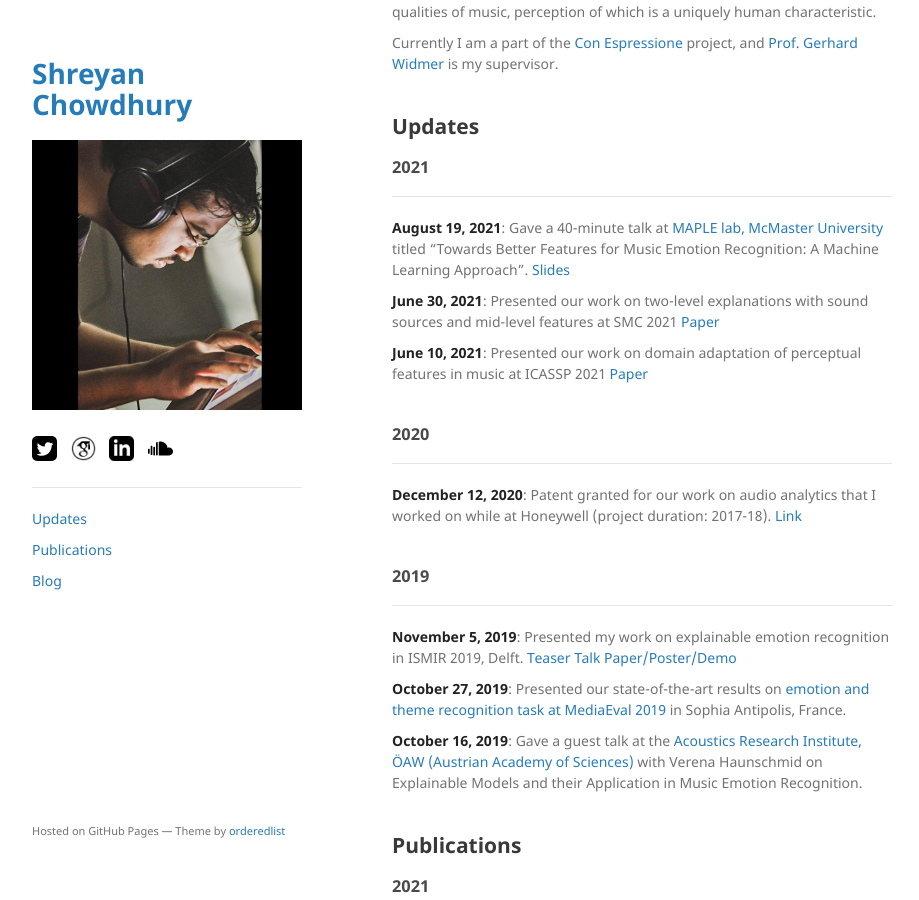
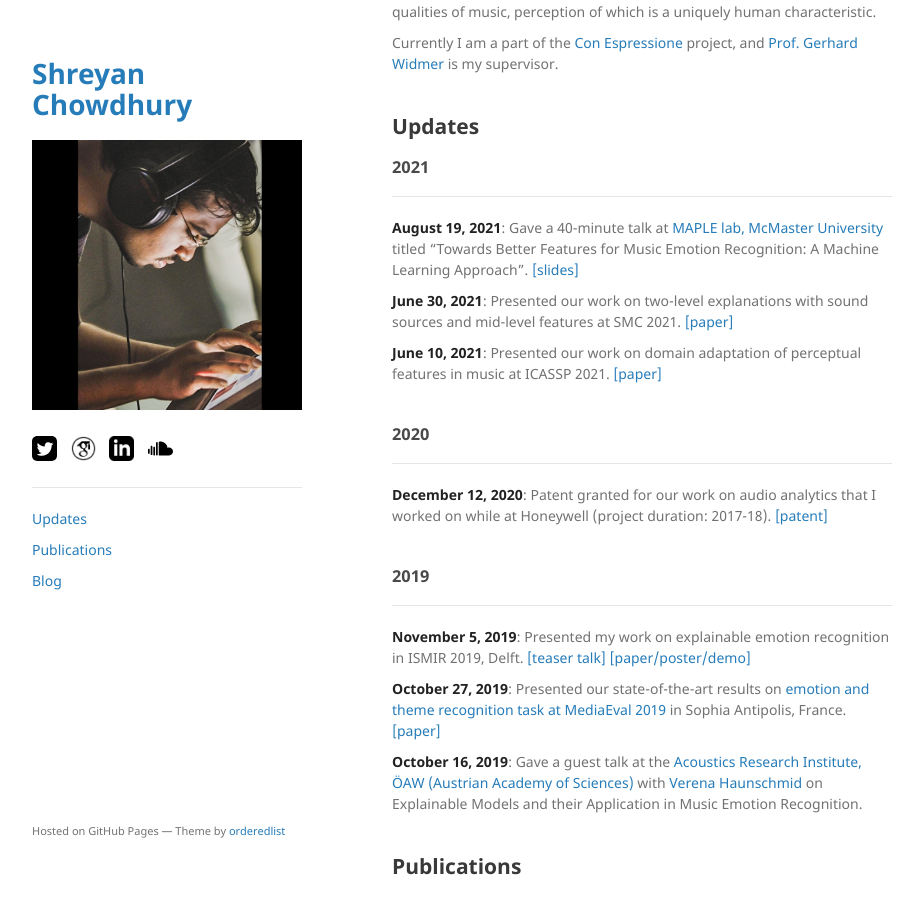
Before and after one commit to shreyanc/shreyanc.github.io, a Jekyll site: the page built from index.md, in a window 1280 px wide and 900 px high, scrolled down 215 px. Shown: the whole window, without its empty margins (178-1097 px from the left). Built offline with Jekyll 4.4.1, drawn with Linux system fonts in a browser that asks for light colours.

Commit message:
Update index.md

```diff
--- a/index.md
+++ b/index.md
@@ -22,25 +22,25 @@ Currently I am a part of the [Con Espressione](https://www.jku.at/en/institute-o
 ## Updates
 ### 2021
 ----
-**August 19, 2021**: Gave a 40-minute talk at [MAPLE lab, McMaster University](https://maplelab.net/) titled "Towards Better Features for Music Emotion Recognition: A Machine Learning Approach". [Slides](assets/pdf/McMasterLabPresentation_2021-08-19_final.pdf)
+**August 19, 2021**: Gave a 40-minute talk at [MAPLE lab, McMaster University](https://maplelab.net/) titled "Towards Better Features for Music Emotion Recognition: A Machine Learning Approach". [[slides]](assets/pdf/McMasterLabPresentation_2021-08-19_final.pdf)
 
-**June 30, 2021**: Presented our work on two-level explanations with sound sources and mid-level features at SMC 2021 [Paper](https://arxiv.org/abs/2106.07787)
+**June 30, 2021**: Presented our work on two-level explanations with sound sources and mid-level features at SMC 2021. [[paper]](https://arxiv.org/abs/2106.07787)
 
-**June 10, 2021**: Presented our work on domain adaptation of perceptual features in music at ICASSP 2021 [Paper](https://arxiv.org/abs/2102.13479)
+**June 10, 2021**: Presented our work on domain adaptation of perceptual features in music at ICASSP 2021. [[paper]](https://arxiv.org/abs/2102.13479)
 
 <br>
 ### 2020
 ----
-**December 12, 2020**: Patent granted for our work on audio analytics that I worked on while at Honeywell (project duration: 2017-18). [Link](https://patents.google.com/patent/US10475468B1)
+**December 12, 2020**: Patent granted for our work on audio analytics that I worked on while at Honeywell (project duration: 2017-18). [[patent]](https://patents.google.com/patent/US10475468B1)
 
 <br>
 ### 2019
 ----
-**November 5, 2019**: Presented my work on explainable emotion recognition in ISMIR 2019, Delft. [Teaser Talk](https://collegerama.tudelft.nl/Mediasite/Showcase/ismir2019/Presentation/b68bfc2ef9214728ac2d5c3d4d3119061d) [Paper/Poster/Demo](https://shreyanc.github.io/ismir2019_paper_poster.html)
+**November 5, 2019**: Presented my work on explainable emotion recognition in ISMIR 2019, Delft. [[teaser talk]](https://collegerama.tudelft.nl/Mediasite/Showcase/ismir2019/Presentation/b68bfc2ef9214728ac2d5c3d4d3119061d) [[paper/poster/demo]](https://shreyanc.github.io/ismir2019_paper_poster.html)
 
-**October 27, 2019**: Presented our state-of-the-art results on [emotion and theme recognition task at MediaEval 2019](https://multimediaeval.github.io/2019-Emotion-and-Theme-Recognition-in-Music-Task/) in Sophia Antipolis, France.
+**October 27, 2019**: Presented our state-of-the-art results on [emotion and theme recognition task at MediaEval 2019](https://multimediaeval.github.io/2019-Emotion-and-Theme-Recognition-in-Music-Task/) in Sophia Antipolis, France. [[paper]](https://arxiv.org/abs/1911.05833)
 
-**October 16, 2019**: Gave a guest talk at the [Acoustics Research Institute, ÖAW (Austrian Academy of Sciences)](https://www.oeaw.ac.at/isf/home) with Verena Haunschmid on Explainable Models and their Application in Music Emotion Recognition.
+**October 16, 2019**: Gave a guest talk at the [Acoustics Research Institute, ÖAW (Austrian Academy of Sciences)](https://www.oeaw.ac.at/isf/home) with [Verena Haunschmid](https://www.jku.at/en/institute-of-computational-perception/about-us/people/verena-haunschmid) on Explainable Models and their Application in Music Emotion Recognition.
 
 <br>
 
```
